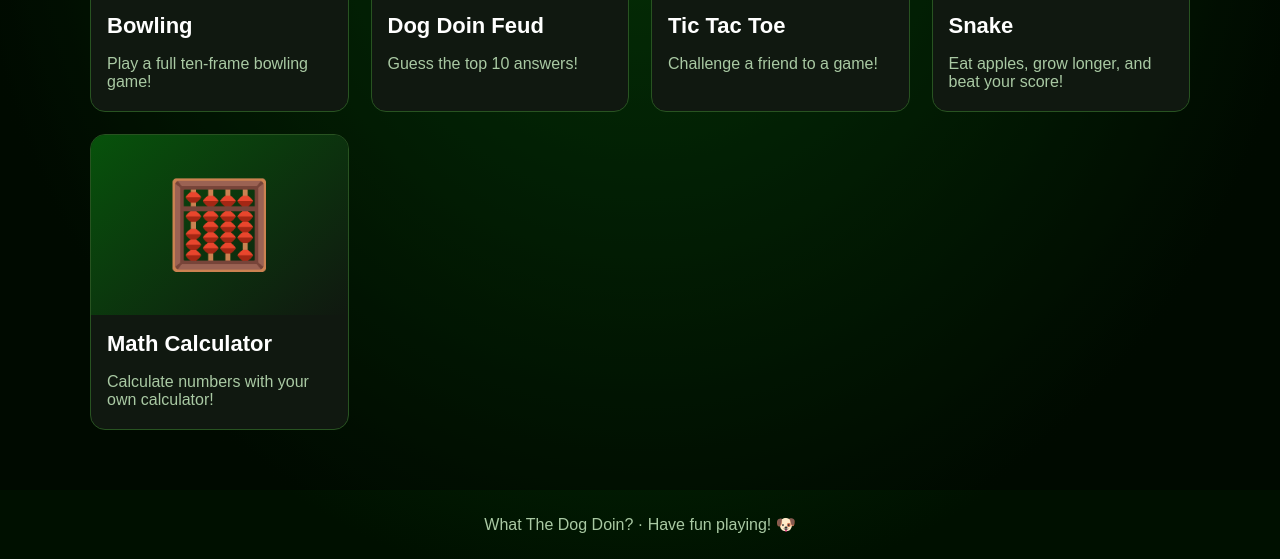
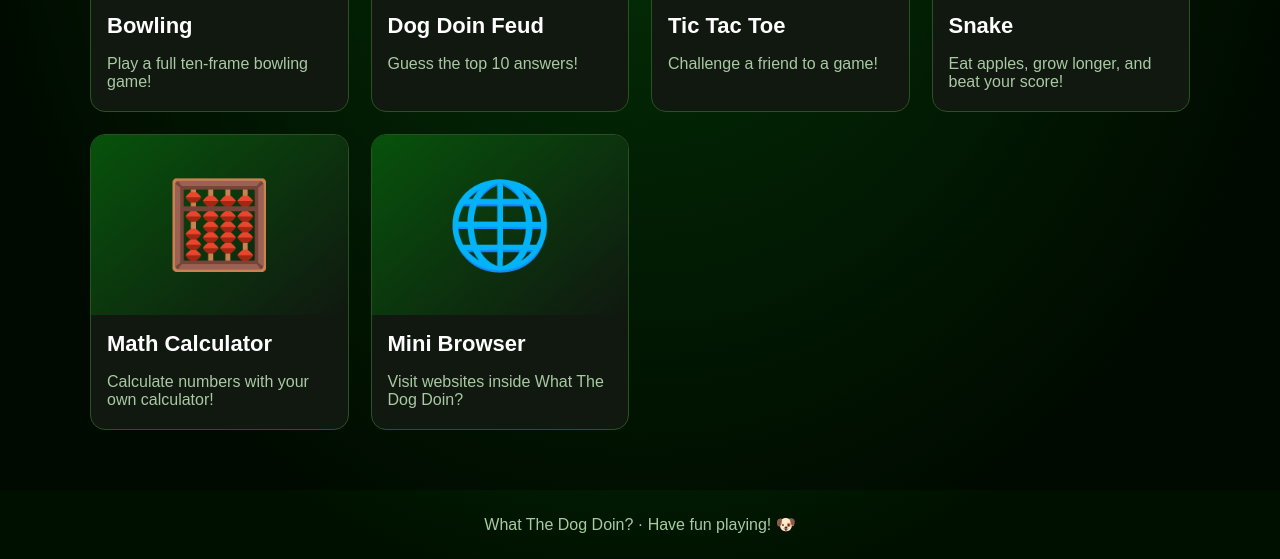
Before and after one commit to gavinwashington/dog.games, a plain HTML site: page index.html in a window 1280 px wide. Shown: the part 878-1437 px from the top of the page. Drawn offline with Linux system fonts and the light colour scheme.

Commit message:
Add Mini Browser link to index.html

```diff
--- a/index.html
+++ b/index.html
@@ -171,6 +171,12 @@ footer{text-align:center;padding:25px;color:var(--muted)}
    <p>Calculate numbers with your own calculator!</p>
   </a>
 
+  <a class="game-card" href="minibrowser.html" data-name="Mini Browser">
+   <div class="game-art">🌐</div>
+   <h3>Mini Browser</h3>
+   <p>Visit websites inside What The Dog Doin?</p>
+  </a>
+
  </div>
 </section>
 
```
